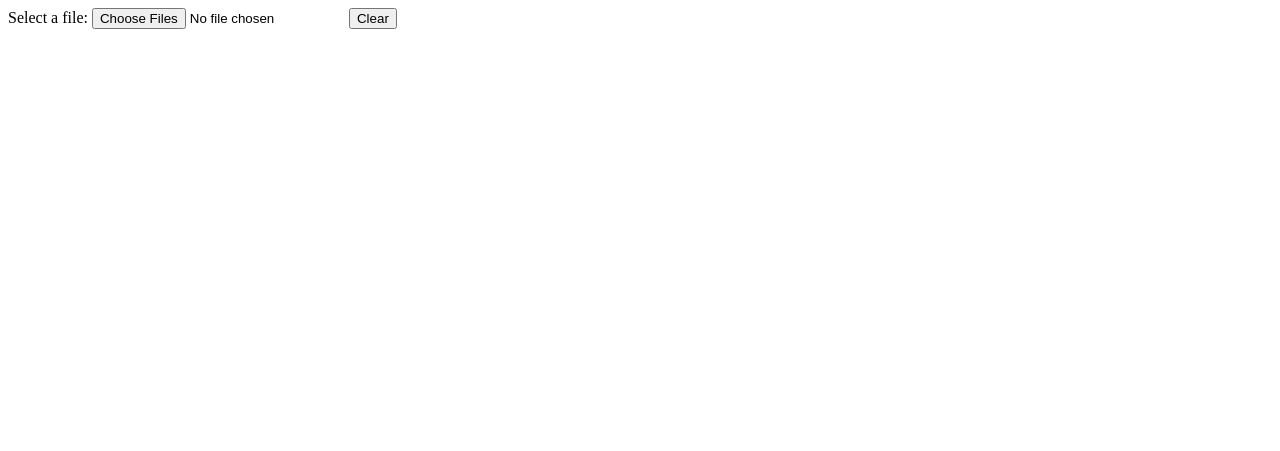
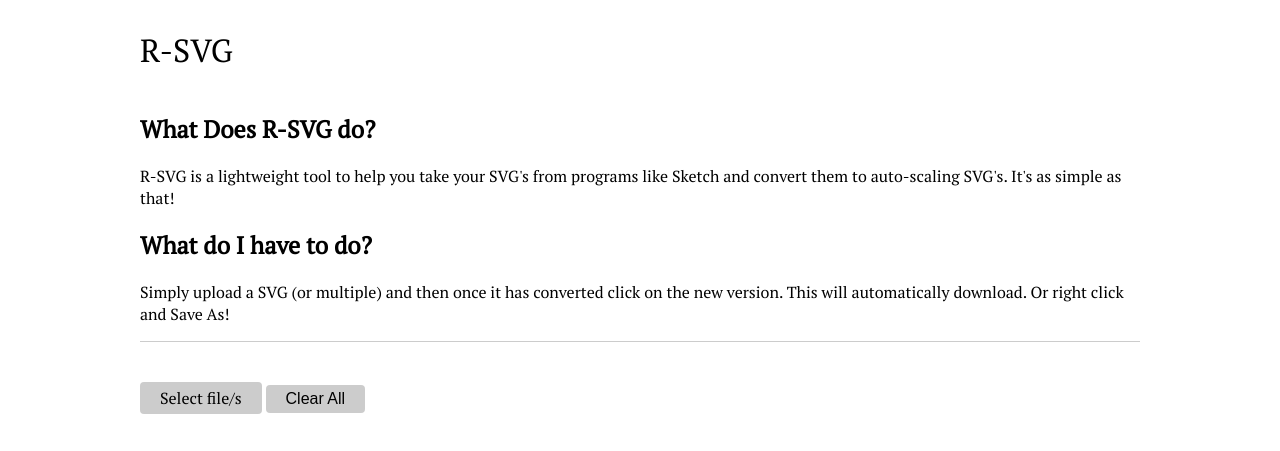
Before and after one commit to coldbrewstudios/svg-responder, a website built with Parcel: page index.html in a window 1280 px wide. Built offline with nearby package versions, Linux system fonts and the light colour scheme.

Commit message:
feature: added some basic copy

```diff
--- a/index.html
+++ b/index.html
@@ -4,15 +4,36 @@
 	<meta charset="UTF-8">
 	<title>SVG Responsive Engine</title>
 	<link rel="stylesheet" href="./src/styles.css">
+	<link href="https://fonts.googleapis.com/css2?family=PT+Serif:ital@0;1&display=swap" rel="stylesheet">
 </head>
 <body>
-	<div>
-		<label for="svgInput">Select a file:</label>
-		<input type="file" id="svgInput" name="svgInput" multiple>
-		<button onclick="clearExistingElements()">Clear</button>
-	</div>
+	<div class="container">
+		<h1>R-SVG</h1>
+		<div class="info">
+			<div class="info-item">
+				<h2>What Does R-SVG do?</h2>
+				<p>
+					R-SVG is a lightweight tool to help you take your SVG's from programs like Sketch and convert them to
+					auto-scaling SVG's. It's as simple as that!
+				</p>
+			</div>
 
-	<div id="svgContainer">
+			<div class="info-item">
+				<h2>What do I have to do?</h2>
+				<p>
+					Simply upload a SVG (or multiple) and then once it has converted click on the new version. This will automatically
+					download. Or right click and Save As!
+				</p>
+			</div>
+		</div>
+		<div style="border-top: 1px solid #CCCCCC; padding-top: 40px">
+			<label for="svgInput" class="custom-file-upload">Select file/s</label>
+			<input type="file" id="svgInput" name="svgInput" multiple>
+			<button onclick="clearExistingElements()">Clear All</button>
+		</div>
+
+		<div id="svgContainer">
+		</div>
 	</div>
 
 	<script type="application/javascript" src="src/index.js"></script>
--- a/src/styles.css
+++ b/src/styles.css
@@ -1,9 +1,42 @@
+body {
+	font-family: 'PT Serif', serif;
+}
+
+h1 {
+	font-weight: normal;
+}
+
+input[type="file"] {
+	display: none;
+}
+
+button, input,
+.custom-file-upload {
+	padding: 5px 20px;
+	cursor: pointer;
+	border-radius: 4px;
+	border: 0;
+	display: inline-block;
+	background: #CCCCCC;
+	font-size: 16px;
+}
+
+.container {
+	display: grid;
+	grid-template-columns: auto 1000px auto;
+}
+
+.container > * {
+	grid-column-start: 2;
+	grid-column-end: 3;
+}
+
 #svgContainer {
+	display: grid;
+	grid-template-columns: repeat(4, 1fr);
 	margin-top: 40px;
 }
 
 .image-container {
-	display: inline-block;
-	width: 400px;
-	height: 400px;
+	margin: 10px;
 }
```
